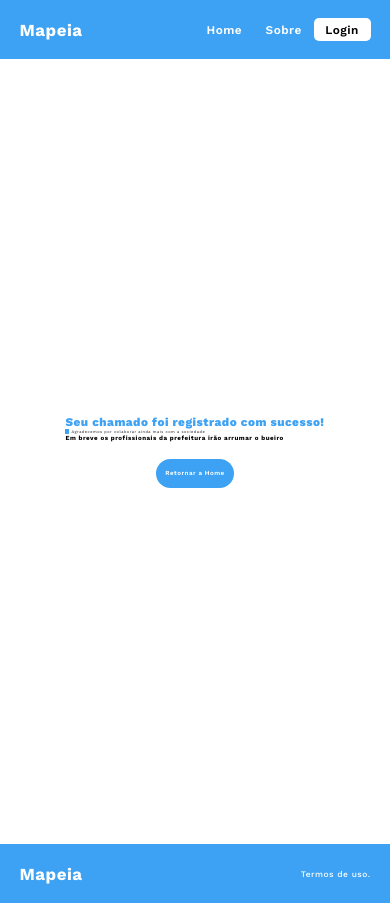
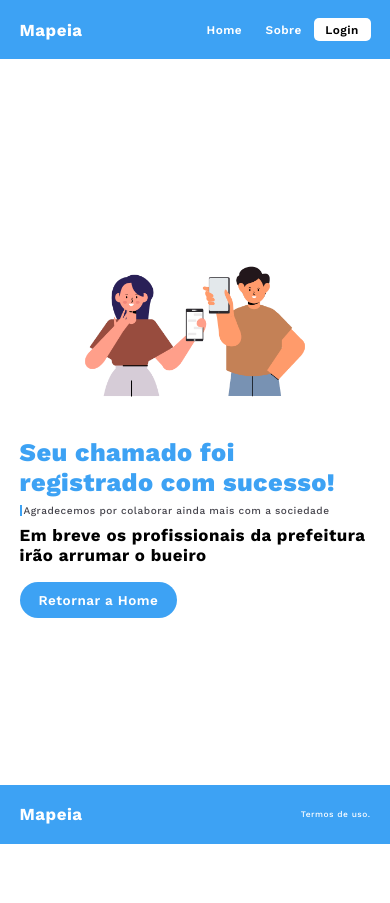
Before and after one commit to phbrg/gs-web-2sem, a React (Vite) app: page /postreport in a window 390 px wide. After the commit the page ends 844 px from the top, so only its background shows below. Built offline with nearby package versions, Linux system fonts and the light colour scheme.

Commit message:
finshed postreport page styles and responsivity

```diff
--- a/src/pages/PostReport/PostReport.module.css
+++ b/src/pages/PostReport/PostReport.module.css
@@ -6,7 +6,6 @@
 
   & div {
     display: flex;
-    align-items: center;
     flex-direction: column;
     gap: 2vh;
 
@@ -17,7 +16,7 @@
       gap: 0;
 
       & h1 {
-        font-size: 3vw;
+        font-size: 2.6vw;
         font-weight: 800;
         color: var(--blue);
       }
@@ -37,7 +36,7 @@
     & .button {
       text-align: center;
       width: 30%;
-      font-size: 1.6vw;
+      font-size: 1.4vw;
       font-weight: 600;
       color: #fff;
       background-color: var(--blue);
@@ -46,3 +45,37 @@
     }
   }
 }
+
+@media screen and (max-width: 768px) {
+  .PostReport {
+    height: 86vh;
+    justify-content: center;
+    flex-direction: column;
+
+    & img {
+      height: 25vh;
+    }
+
+    & div {
+      width: 100%;
+      & div {
+        gap: 1vh;
+        width: 100%;
+        & h1 {
+          font-size: 3vh;
+        }
+        & h2 {
+          font-size: 2vh;
+        }
+        & p {
+          font-size: 1.2vh;
+          border-left: 2px solid var(--blue);
+        }
+      }
+      & .button {
+        width: 45%;
+        font-size: 1.6vh;
+      }
+    }
+  }
+}
--- a/src/pages/PostReport/PostReport.tsx
+++ b/src/pages/PostReport/PostReport.tsx
@@ -1,3 +1,5 @@
+import img from '../../assets/images/cellphone.png'
+
 import { NavLink } from 'react-router-dom'
 import { toast } from 'sonner'
 
@@ -8,6 +10,7 @@ export const PostReport = () => {
 
   return (
     <main className={s.PostReport}>
+      <img src={img} alt="" />
       <div>
         <div>
           <h1>Seu chamado foi registrado com sucesso!</h1>
```
